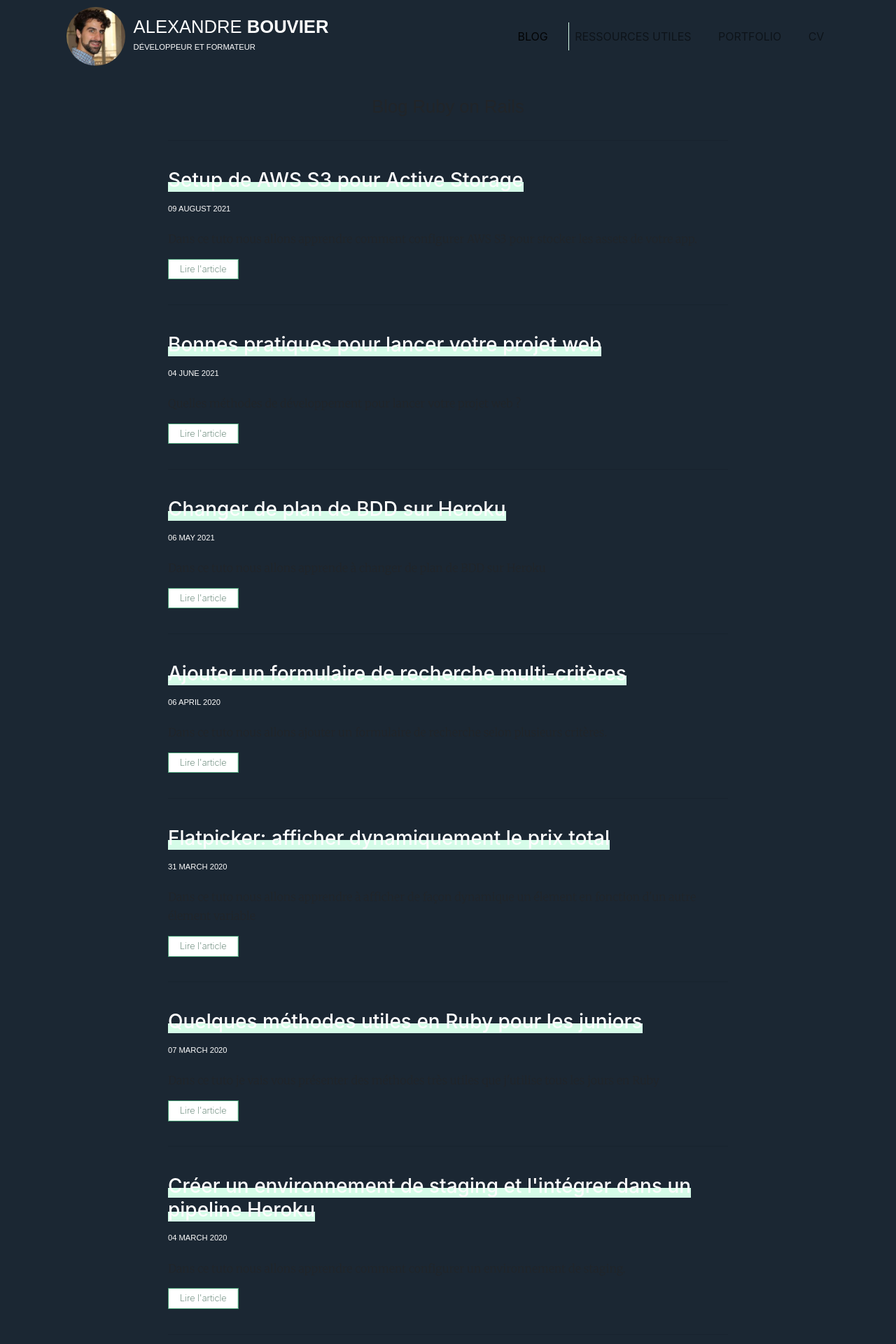
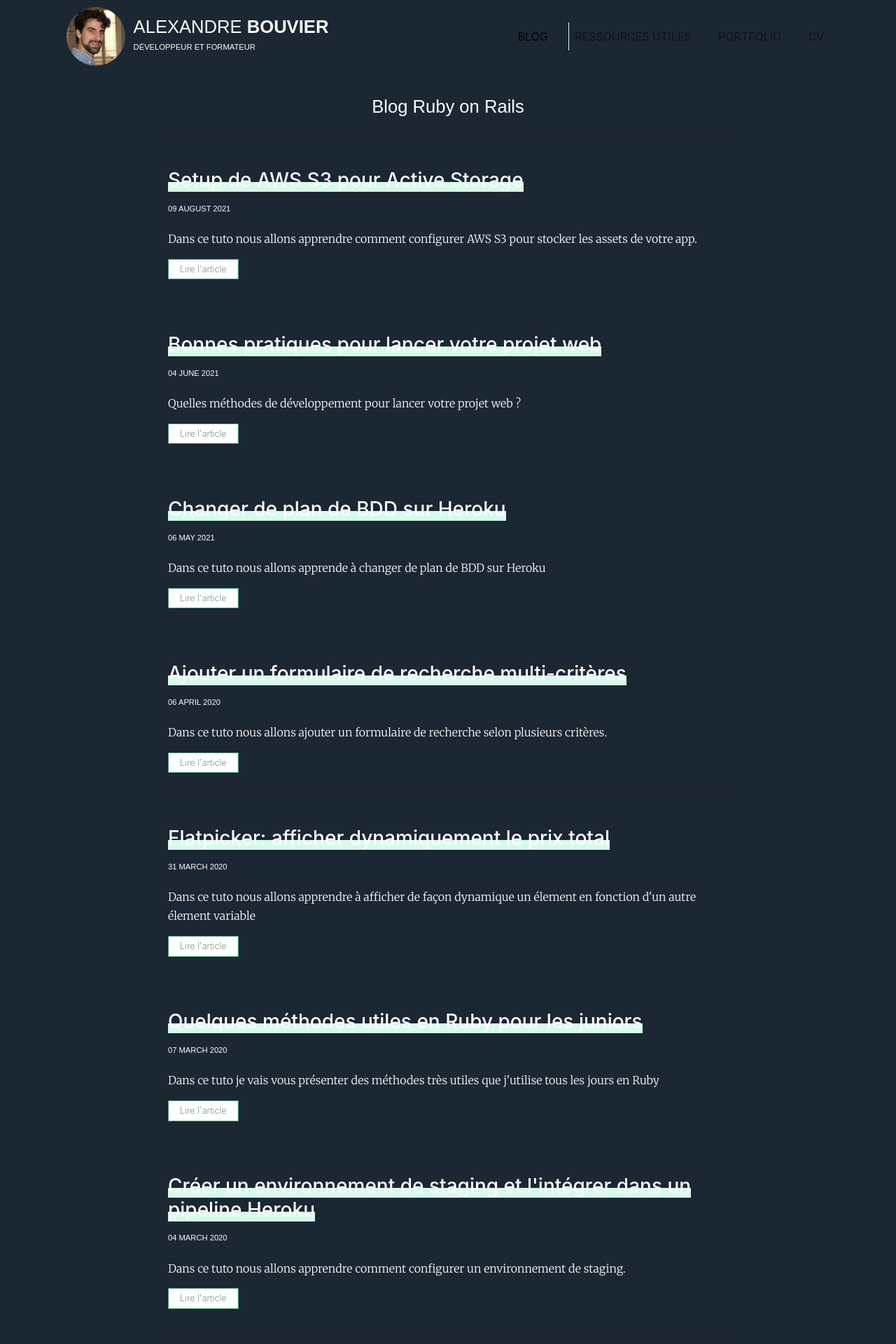
Before and after one commit to alexandrebk/alexandrebk.github.io, a Jekyll site: the page built from index.html, in a window 1280 px wide. Shown: the top 1920 px of the page at 70% size. Built offline with Jekyll 4.4.1, drawn with Linux system fonts in a browser that asks for light colours; nearby versions of some CDN libraries.

```diff
--- a/_sass/_main.scss
+++ b/_sass/_main.scss
@@ -1,6 +1,6 @@
 body {
   margin: 0 0;
-  color:  $black;
+  color:  $white2;
   background-color: #1B2733;
 }
 
```
